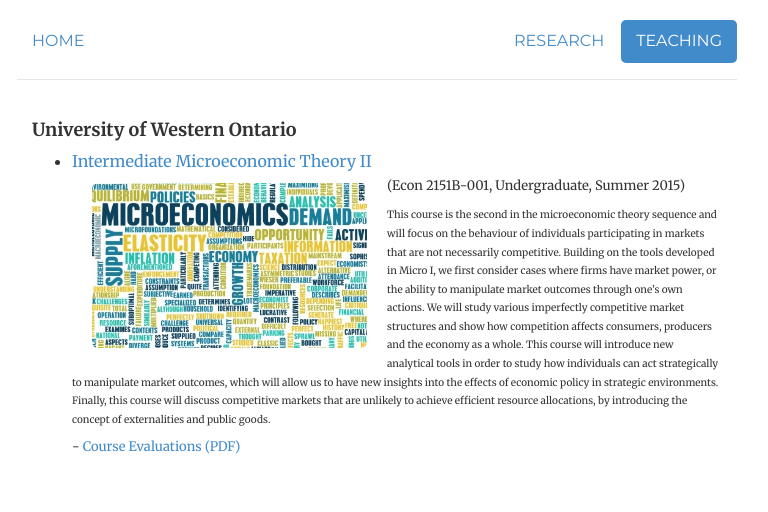
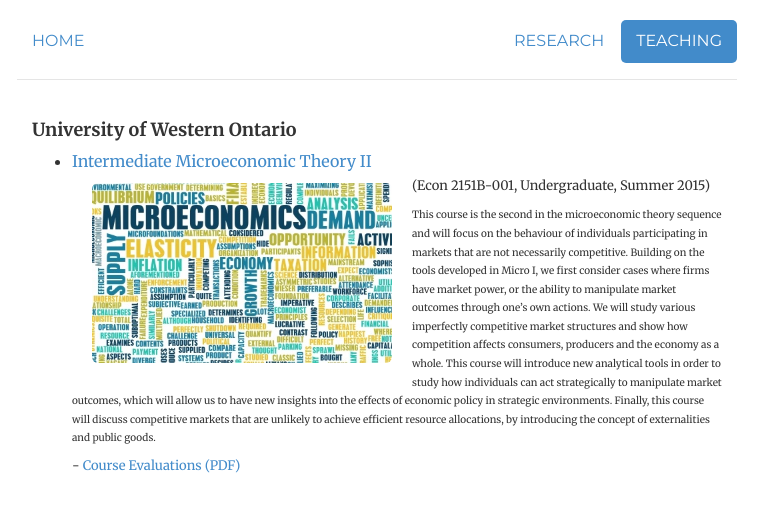
Before and after one commit to morihiroaki/morihiroaki.github.io, a Jekyll site: the page built from teaching.html, in a window 1280 px wide. Shown: the top 512 px of the page, without its empty margins (263-1031 px from the left). Built offline with Jekyll 4.4.1, drawn with Linux system fonts in a browser that asks for light colours.

Commit message:
Update teaching.html

```diff
--- a/teaching.html
+++ b/teaching.html
@@ -9,7 +9,7 @@
   <h4>University of Western Ontario</h4>
 <ul style="list-style-type:disc">
   <li><a target="_blank" href="/files/2151_2015S_syllabus.pdf" title="Syllabus">Intermediate Microeconomic Theory II</a></li>
-<img  class="img-rounded" src="files/micro_image.jpg" height="165" width="275" style='float: left;' hspace="20" vspace="10">
+<img  class="img-rounded" src="files/micro_image.jpg" height="180" width="300" style='float: left;' hspace="20" vspace="10">
 <p><font size="2">(Econ 2151B-001, Undergraduate, Summer 2015)  </p>
 <p><font size="1">This course is the second in the microeconomic theory sequence and will focus on the behaviour of
          individuals participating in markets that are not necessarily competitive. Building on the tools developed
```
